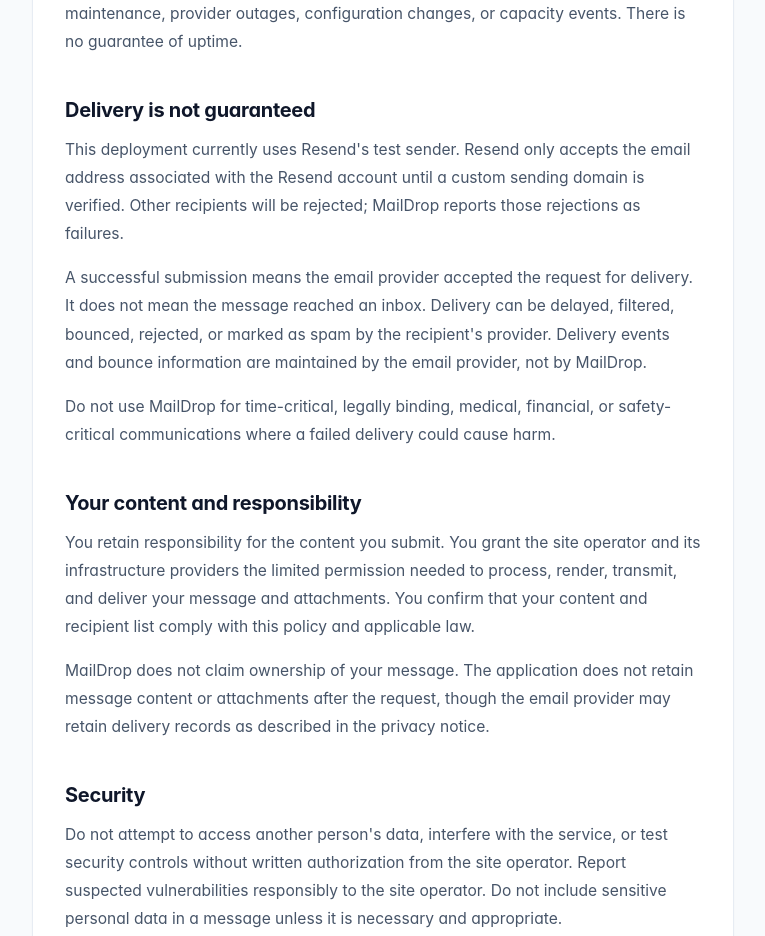
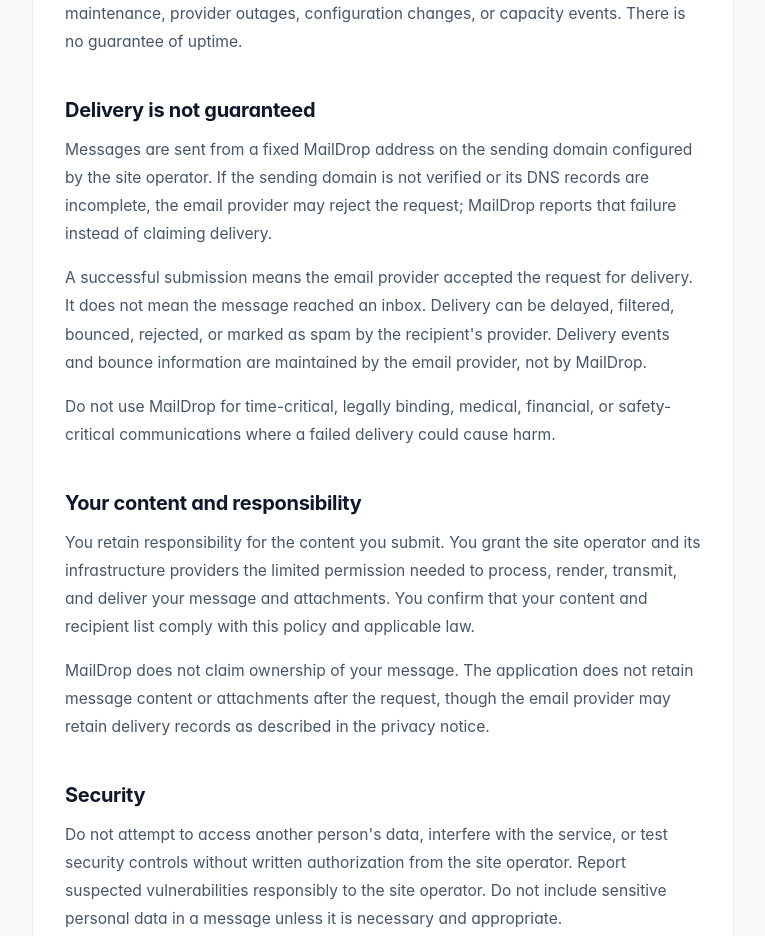
Before and after one commit to MrAlpha00/mail-resender, a Next.js app: page /terms in a window 1280 px wide. Shown: the part 2440-3376 px from the top of the page, without its empty margins (386-1151 px from the left). Built offline with nearby package versions, Linux system fonts and the light colour scheme; no server answers.

Commit message:
asdsdsdsssasdsddsdsdas

```diff
--- a/app/terms/page.tsx
+++ b/app/terms/page.tsx
@@ -109,9 +109,10 @@ export default function TermsPage() {
 
       <h2 id="delivery">Delivery is not guaranteed</h2>
       <p>
-        This deployment currently uses Resend&apos;s test sender. Resend only accepts the email
-        address associated with the Resend account until a custom sending domain is verified.
-        Other recipients will be rejected; MailDrop reports those rejections as failures.
+        Messages are sent from a fixed MailDrop address on the sending domain configured by the
+        site operator. If the sending domain is not verified or its DNS records are incomplete,
+        the email provider may reject the request; MailDrop reports that failure instead of
+        claiming delivery.
       </p>
       <p>
         A successful submission means the email provider accepted the request for delivery. It
```
Also changed, not shown: 1 other file (tests, documents, lock files or other folders).
